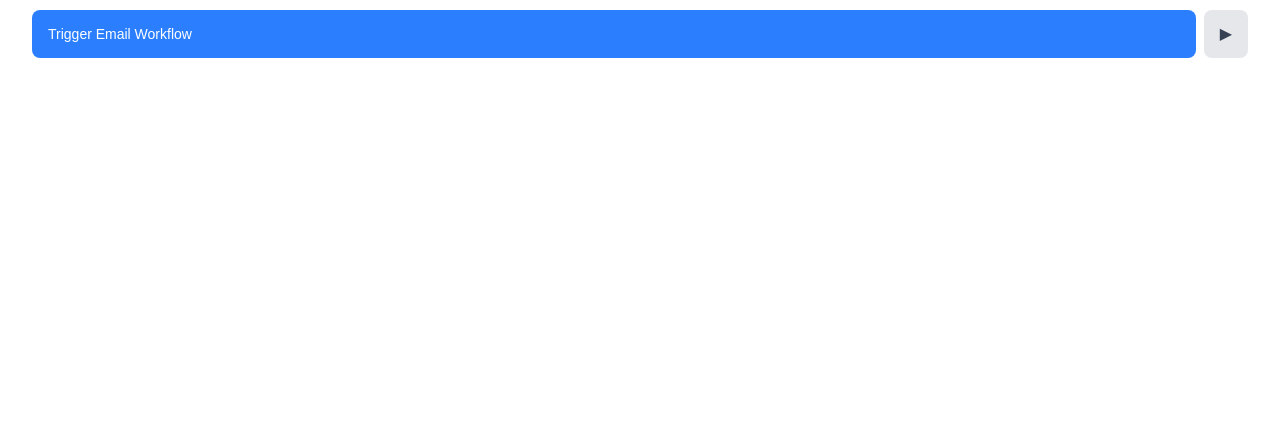
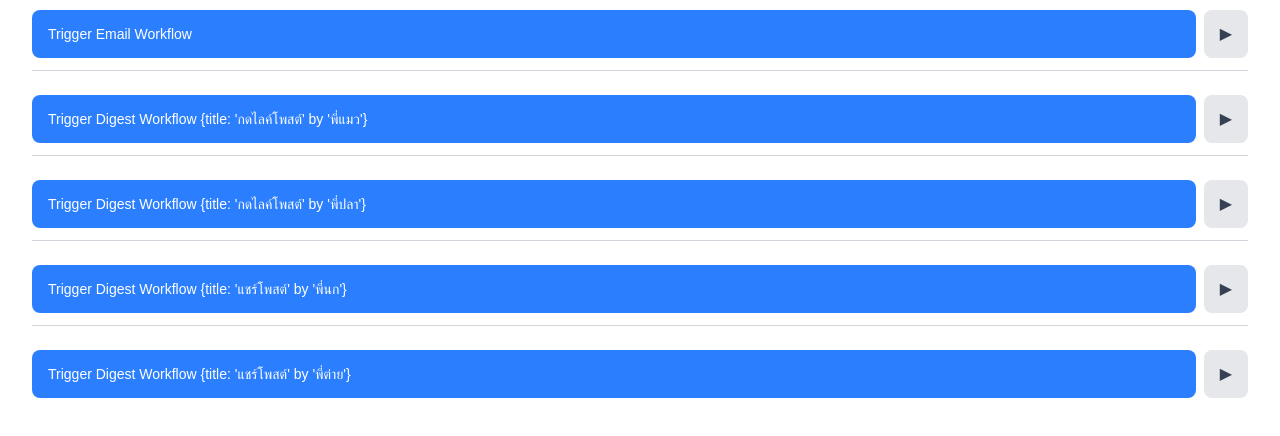
Before and after one commit to lalalalinx/novu-frontend-test, a Next.js app: page / in a window 1280 px wide. Shown: the part 312-748 px from the top of the page. Built offline with nearby package versions, Linux system fonts and the light colour scheme.

Commit message:
digest post add tag handle and imageLink handle, Novu cannot click at card to redirect, only click button

```diff
--- a/app/layout.tsx
+++ b/app/layout.tsx
@@ -1,3 +1,4 @@
+/* eslint-disable @next/next/no-img-element */
 /* eslint-disable @typescript-eslint/no-explicit-any */
 "use client";
 
@@ -9,6 +10,7 @@ import { Inbox, Bell, NovuProvider, useNotifications, Notifications, InboxConten
 import { dark } from "@novu/react/themes";
 import { Archive, Check } from "lucide-react";
 import "./globals.css";
+const tagsHaveTalkIcon = ["social", "idk"];
 
 function BellComponent({ unreadCount }: { unreadCount?: number }) {
   const hasUnread = typeof unreadCount === "number" && unreadCount > 0;
@@ -30,6 +32,18 @@ function BellComponent({ unreadCount }: { unreadCount?: number }) {
 function InboxWithBell() {
   const [isDarkMode, setIsDarkMode] = useState(true);
 
+  const handleNotificationClick = (notification: any) => {
+    console.log("🖱️ Notification clicked:", notification);
+
+    // Extract imageLink from body
+    const imageLink = (notification.body || "").split("{image link:")[1]?.split("}")[0]?.trim();
+
+    if (imageLink) {
+      console.log("🔗 Opening link:", imageLink);
+      window.open(imageLink, "_blank");
+    }
+  };
+
   return (
     <>
       <button
@@ -42,22 +56,45 @@ function InboxWithBell() {
         applicationIdentifier="Q9j-2L1WHqKP"
         subscriberId="e7b9d077-b16f-4c26-8382-4caf4b0ac084"
         appearance={isDarkMode ? { baseTheme: dark } : {}}
+        onNotificationClick={handleNotificationClick}
         renderBell={(props: any) => {
           console.log("🔔 renderBell - total:", props?.total);
           return <BellComponent unreadCount={props?.total || 0} />;
         }}
-        renderSubject={(notification: any) => <strong className="text-pink-500">{notification.subject.toUpperCase()}</strong>}
-        renderBody={(notification: any) =>
-          notification.body?.startsWith("Alert") ? (
+        renderSubject={(notification: any) => {
+          console.log("📝 notification.tags:", notification.tags);
+          const hasTitle = notification.tags?.some((tag: string) => tagsHaveTalkIcon.includes(tag));
+          return (
+            <strong className="text-pink-500">
+              {hasTitle && "💬 "}
+              {notification.subject.toUpperCase()}
+            </strong>
+          );
+        }}
+        renderBody={(notification: any) => {
+          const bodyText = (notification.body || "")
+            .replace(/\\n/g, "\n")
+            .replace(/{image link:.*?}/, "")
+            .trim();
+
+          const imageLink = (notification.body || "").split("{image link:")[1]?.split("}")[0]?.trim();
+
+          return (
             <div>
-              <p>🔔 {notification.body}</p>
+              <p style={{ whiteSpace: "pre-line" }}>{bodyText}</p>
+              {notification?.tags?.includes("image") && imageLink && (
+                <div className="flex justify-center mt-2">
+                  <img
+                    src={imageLink}
+                    alt="Notification Image"
+                    className="rounded"
+                    style={{ maxHeight: "100px", maxWidth: "100%", objectFit: "cover" }}
+                  />
+                </div>
+              )}
             </div>
-          ) : (
-            <div>
-              <p>{notification.body}</p>
-            </div>
-          )
-        }
+          );
+        }}
         renderAvatar={(notification: any) => {
           if (notification?.body?.toLowerCase().includes("ikp")) {
             return (
--- a/app/page.tsx
+++ b/app/page.tsx
@@ -42,6 +42,67 @@ const apiList = [
       },
     },
   },
+  //apiForTriggerDigest post-01
+  {
+    name: "Trigger Digest Workflow {title: 'กดไลค์โพสต์' by 'พี่แมว'}",
+    description: "ส่ง digest notification workflow (in-demo-app-digest)",
+    endpoint: "/api/trigger",
+    method: "POST",
+    body: {
+      workflowId: "in-demo-app-digest",
+      payload: {
+        title: "กดไลค์โพสต์",
+        name: "พี่แมว",
+        imgLink:
+          "https://ca-times.brightspotcdn.com/dims4/default/c76ae20/2147483647/strip/true/crop/1229x691+0+68/resize/1200x675!/quality/75/?url=https%3A%2F%2Fcalifornia-times-brightspot.s3.amazonaws.com%2F5e%2Fae%2Fd929d6764e6895b410b400b9763b%2Fhedgehog-profile-lead.jpg",
+      },
+    },
+  },
+  {
+    name: "Trigger Digest Workflow {title: 'กดไลค์โพสต์' by 'พี่ปลา'}",
+    description: "ส่ง digest notification workflow (in-demo-app-digest)",
+    endpoint: "/api/trigger",
+    method: "POST",
+    body: {
+      workflowId: "in-demo-app-digest",
+      payload: {
+        title: "กดไลค์โพสต์",
+        name: "พี่ปลา",
+        imgLink:
+          "https://ca-times.brightspotcdn.com/dims4/default/c76ae20/2147483647/strip/true/crop/1229x691+0+68/resize/1200x675!/quality/75/?url=https%3A%2F%2Fcalifornia-times-brightspot.s3.amazonaws.com%2F5e%2Fae%2Fd929d6764e6895b410b400b9763b%2Fhedgehog-profile-lead.jpg",
+      },
+    },
+  },
+  //apiForTriggerDigest post-02
+  {
+    name: "Trigger Digest Workflow {title: 'แชร์โพสต์' by 'พี่นก'}",
+    description: "ส่ง digest notification workflow (in-demo-app-digest)",
+    endpoint: "/api/trigger",
+    method: "POST",
+    body: {
+      workflowId: "in-demo-app-digest",
+      payload: {
+        title: "กดไลค์โพสต์",
+        name: "พี่นก",
+        imgLink: "https://miro.medium.com/v2/resize:fit:1400/1*lWaZtVU68iEnua9JgVt1GQ.jpeg",
+      },
+    },
+  },
+  {
+    name: "Trigger Digest Workflow {title: 'แชร์โพสต์' by 'พี่ต่าย'}",
+    description: "ส่ง digest notification workflow (in-demo-app-digest)",
+    endpoint: "/api/trigger",
+    method: "POST",
+    body: {
+      workflowId: "in-demo-app-digest",
+      payload: {
+        title: "แชร์โพสต์",
+        name: "พี่ต่าย",
+        imgLink: "https://miro.medium.com/v2/resize:fit:1400/1*lWaZtVU68iEnua9JgVt1GQ.jpeg",
+      },
+    },
+  },
+
   // เดี๋ยวจะมี API อื่นๆ เพิ่มที่นี่
 ];
 
```
